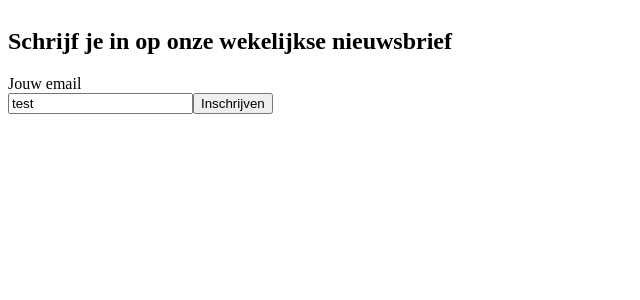
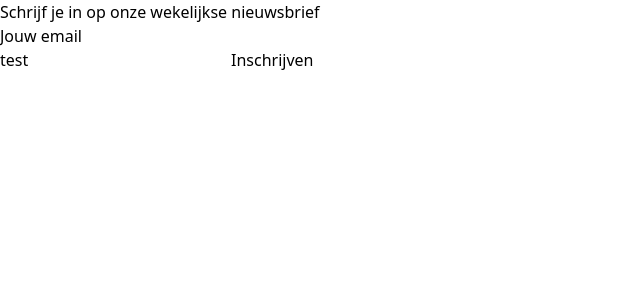
Before and after one commit to kwmbe/dotnet-newsletter, a Vue app in the folder frontend/: page / in a window 1280 px wide. Shown: the top 300 px of the page, without its empty margins (0-640 px from the left). Built offline with nearby package versions, Linux system fonts and the light colour scheme.

Commit message:
Add tailwind

```diff
--- a/frontend/index.html
+++ b/frontend/index.html
@@ -4,7 +4,7 @@
     <meta charset="UTF-8">
     <link rel="icon" href="/favicon.ico">
     <meta name="viewport" content="width=device-width, initial-scale=1.0">
-    <title>Vite App</title>
+    <title>Nieuwsbrief</title>
   </head>
   <body>
     <div id="app"></div>
--- a/frontend/package.json
+++ b/frontend/package.json
@@ -9,6 +9,8 @@
     "preview": "vite preview"
   },
   "dependencies": {
+    "@tailwindcss/vite": "^4.1.10",
+    "tailwindcss": "^4.1.10",
     "vue": "^3.5.13"
   },
   "devDependencies": {
--- a/frontend/src/App.vue
+++ b/frontend/src/App.vue
@@ -26,9 +26,6 @@ const submitEmail = () => fetch("https://localhost:32779/Email?emailString=" + e
   </main>
 </template>
 
-<style scoped>
-
-@media (min-width: 1024px) {
-  /* responsive */
-}
+<style>
+@import "tailwindcss"
 </style>
--- a/frontend/src/components/Card.vue
+++ b/frontend/src/components/Card.vue
@@ -3,19 +3,10 @@ defineProps(["header"])
 </script>
 
 <template>
-  <div class="container">
+  <div class="flex-col">
     <h2>{{header}}</h2>
     <div>
       <slot />
     </div>
   </div>
 </template>
-
-<style scoped>
-
-.container {
-  display: flex;
-  flex-direction: column;
-}
-
-</style>
--- a/frontend/vite.config.js
+++ b/frontend/vite.config.js
@@ -3,12 +3,14 @@ import { fileURLToPath, URL } from 'node:url'
 import { defineConfig } from 'vite'
 import vue from '@vitejs/plugin-vue'
 import vueDevTools from 'vite-plugin-vue-devtools'
+import tailwindcss from '@tailwindcss/vite'
 
 // https://vite.dev/config/
 export default defineConfig({
   plugins: [
     vue(),
     vueDevTools(),
+    tailwindcss(),
   ],
   resolve: {
     alias: {
```
Also changed, not shown: 1 other file (tests, documents, lock files or other folders).
